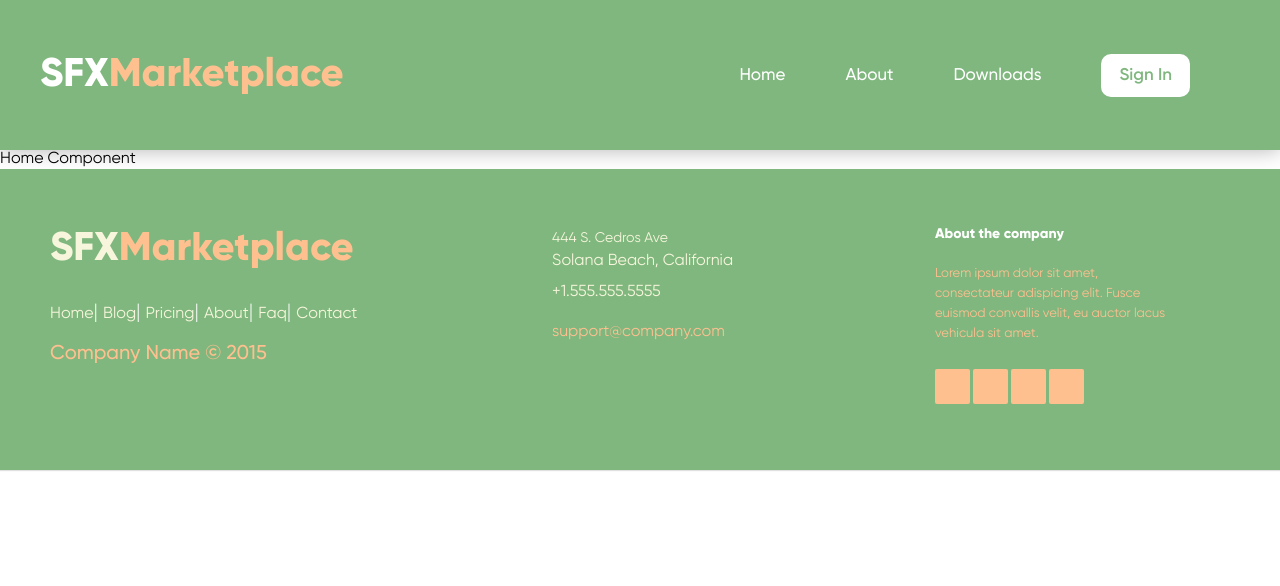
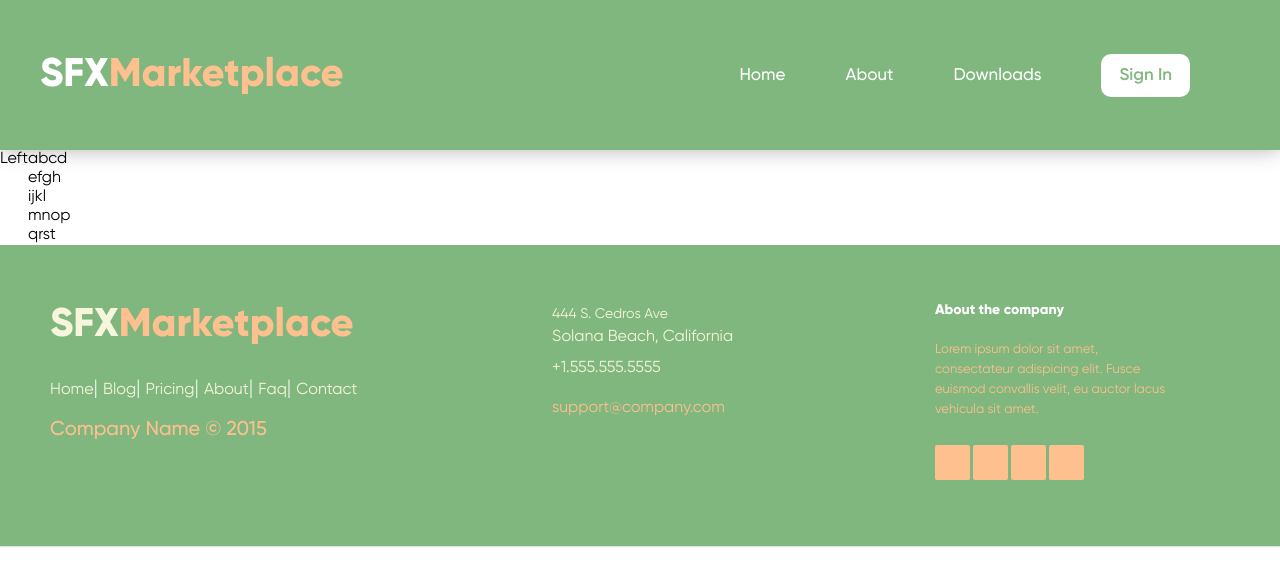
Before and after one commit to vishal-1230/SFXMarketplace, a React (Create React App) app in the folder client/: page / in a window 1280 px wide. Shown: the top 586 px of the page. Built offline with nearby package versions, Linux system fonts and the light colour scheme.

Commit message:
initiated maincomp css

```diff
--- a/client/src/MainComponent.js
+++ b/client/src/MainComponent.js
@@ -1,9 +1,13 @@
 import React from 'react'
+import './maincomponent.css'
+import LeftSection from './MainComponent/LeftSection'
+import Cards from './MainComponent/Cards'
 
 function MainComponent() {
   return (
     <div className="main">
-      Home Component
+      <LeftSection />
+      <Cards />
     </div>
   )
 }
--- /dev/null
+++ b/client/src/MainComponent/Card.js
@@ -0,0 +1,9 @@
+import React from 'react'
+
+function Card(props) {
+  return (
+    <div>{props.name}</div>
+  )
+}
+
+export default Card
--- /dev/null
+++ b/client/src/MainComponent/Cards.css
@@ -0,0 +1,3 @@
+.cards{
+    flex-grow: 1;
+}
--- a/client/src/MainComponent/Cards.js
+++ b/client/src/MainComponent/Cards.js
@@ -1,9 +1,18 @@
 import React from 'react'
+import Card from './Card'
+import './Cards.css'
 
 function Cards() {
+
+    const arr=['abcd', 'efgh', 'ijkl', 'mnop', 'qrst']
+
   return (
-    <div className="Samples">
-        Cards
+    <div className="cards">
+        {
+            arr.map((i)=>{
+                return <Card name={i} />
+            })
+        }
     </div>
   )
 }
--- a/client/src/MainComponent/LeftSection.js
+++ b/client/src/MainComponent/LeftSection.js
@@ -1,4 +1,5 @@
 import React from 'react'
+import './Leftsecton.css'
 
 function LeftSection() {
   return (
--- /dev/null
+++ b/client/src/MainComponent/Leftsecton.css
@@ -0,0 +1,3 @@
+.leftsection{
+    width: 300px;
+}
--- /dev/null
+++ b/client/src/maincomponent.css
@@ -0,0 +1,4 @@
+.main{
+    display: flex;
+    flex-direction: row;
+}
```
